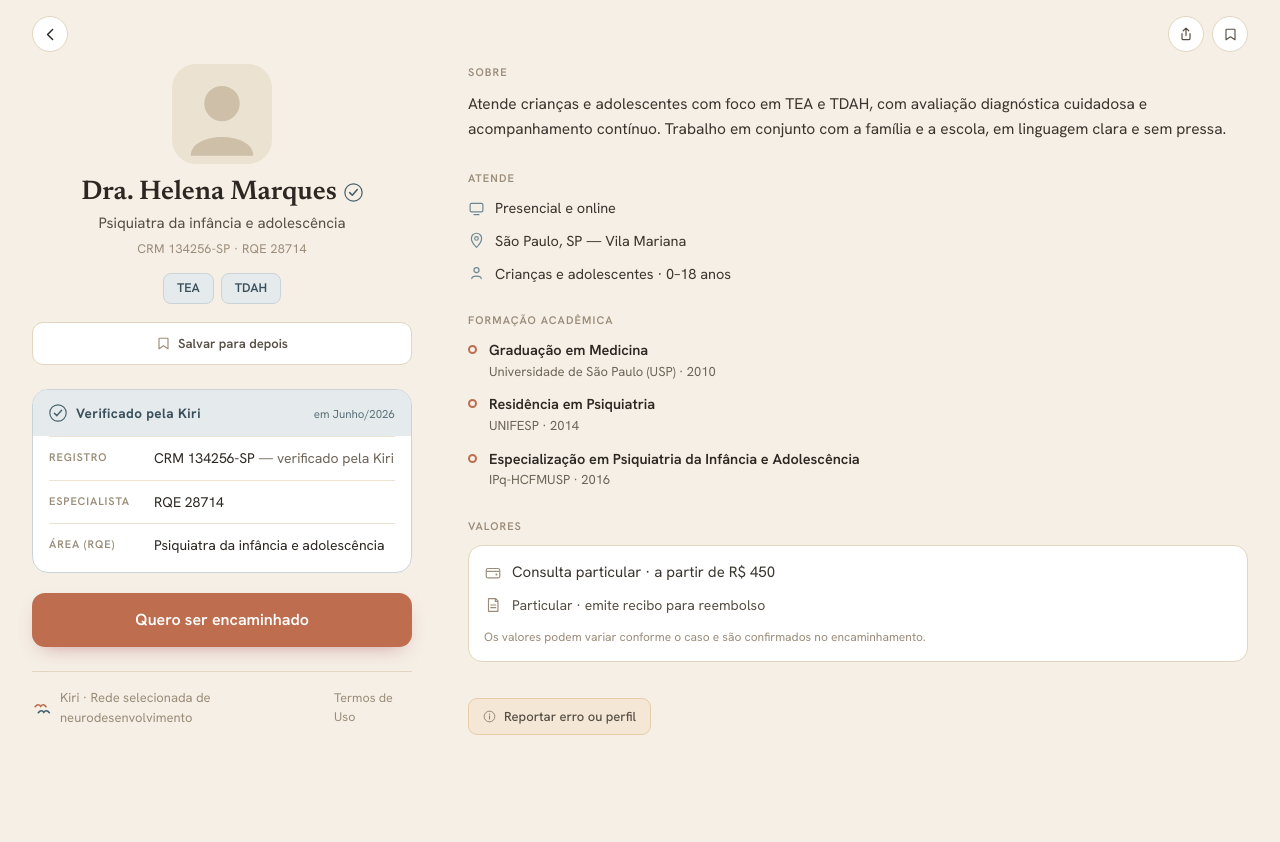
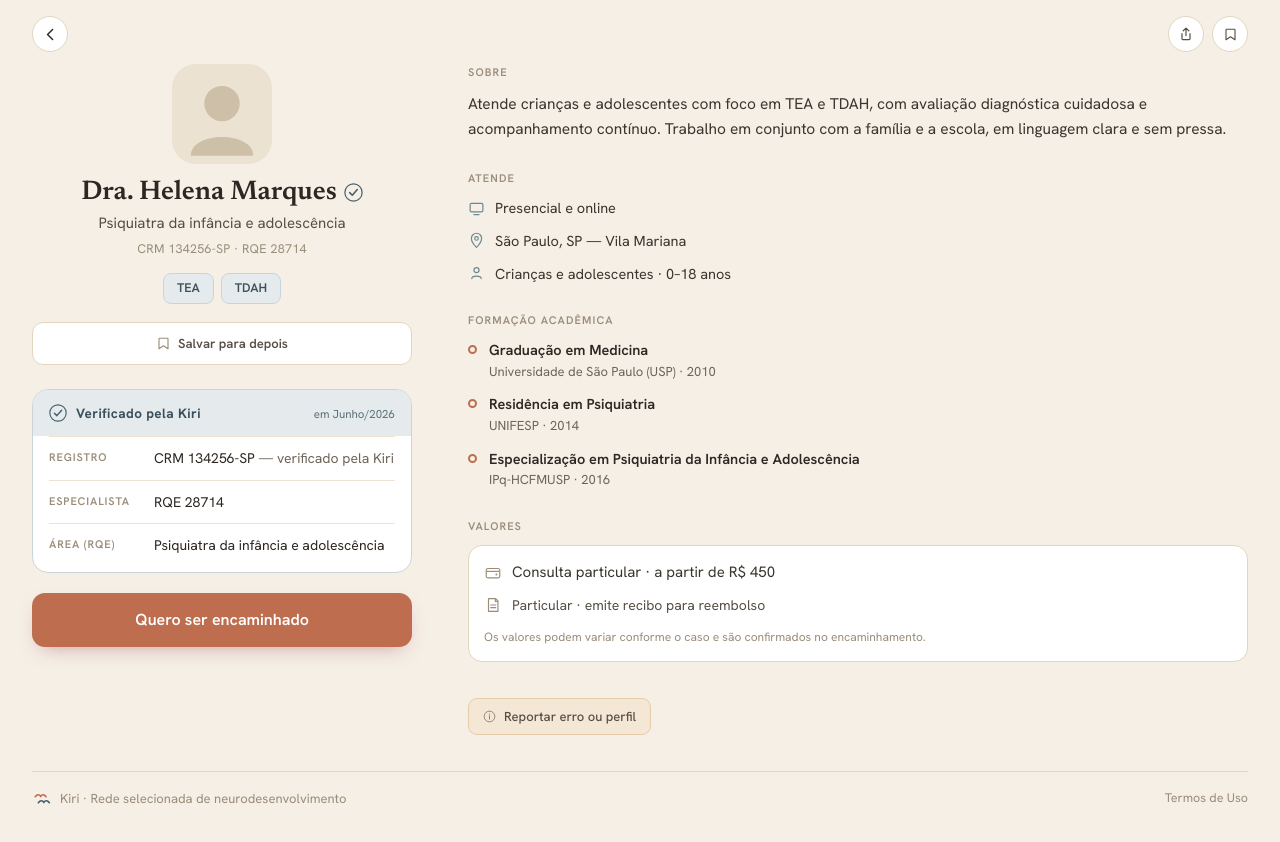
Before and after one commit to kirisaude/kiri-site, a Next.js app: page /profissional/kiri-001 in a window 1280 px wide. Shown: the top 842 px of the page. Before the commit the page ends 800 px from the top, so only its background shows below. Built offline with nearby package versions, Linux system fonts and the light colour scheme.

Commit message:
Rodapé do perfil: ocupa largura total abaixo do grid

```diff
--- a/src/app/profissional/[id]/page.tsx
+++ b/src/app/profissional/[id]/page.tsx
@@ -141,7 +141,6 @@ export default async function PerfilPage({ params }: PageProps) {
               </Link>
             </div>
 
-            <Footer className="hidden md:flex mt-6" />
           </div>
 
           {/* ─── COLUNA DIREITA (conteúdo) ─── */}
@@ -249,9 +248,9 @@ export default async function PerfilPage({ params }: PageProps) {
               </Link>
             </div>
 
-            <Footer className="md:hidden" />
           </div>
         </div>
+        <Footer className="mt-8" />
       </div>
     </div>
   );
```
